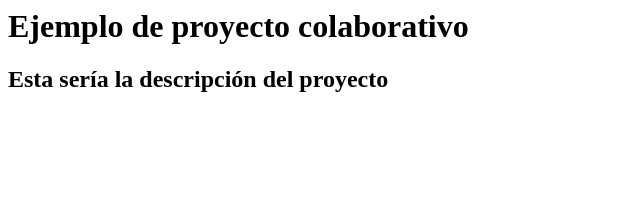
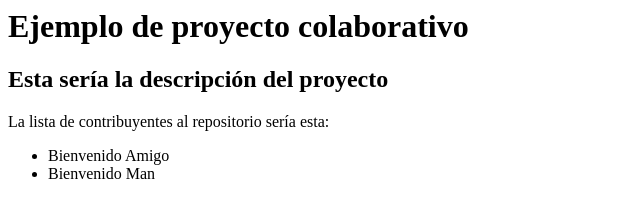
Before and after one commit to amigo-galactico/proyecto1, a plain HTML site: page index.html in a window 1280 px wide. Shown: the whole page, without its empty margins (0-640 px from the left). Drawn offline with Linux system fonts and the light colour scheme.

Commit message:
Update index.html

```diff
--- a/index.html
+++ b/index.html
@@ -8,6 +8,11 @@
     <header>
         <h1>Ejemplo de proyecto colaborativo</h1>
         <h2>Esta sería la descripción del proyecto</h2>
+        <p>La lista de contribuyentes al repositorio sería esta:</p>
+        <ul>
+            <li>Bienvenido Amigo</li>
+            <li>Bienvenido Man</li>
+        </ul>
     </header>
 </body>
 </html>
```
